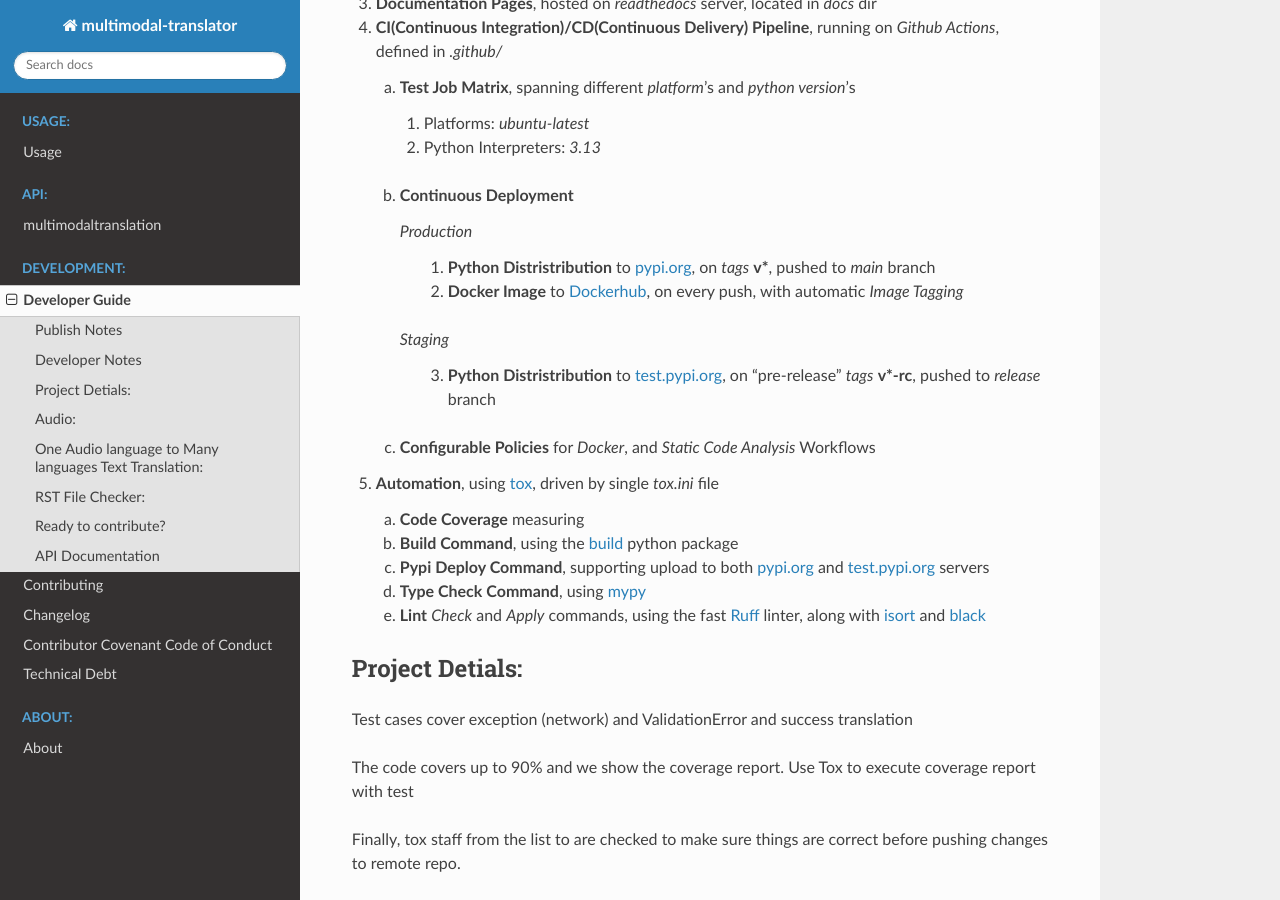
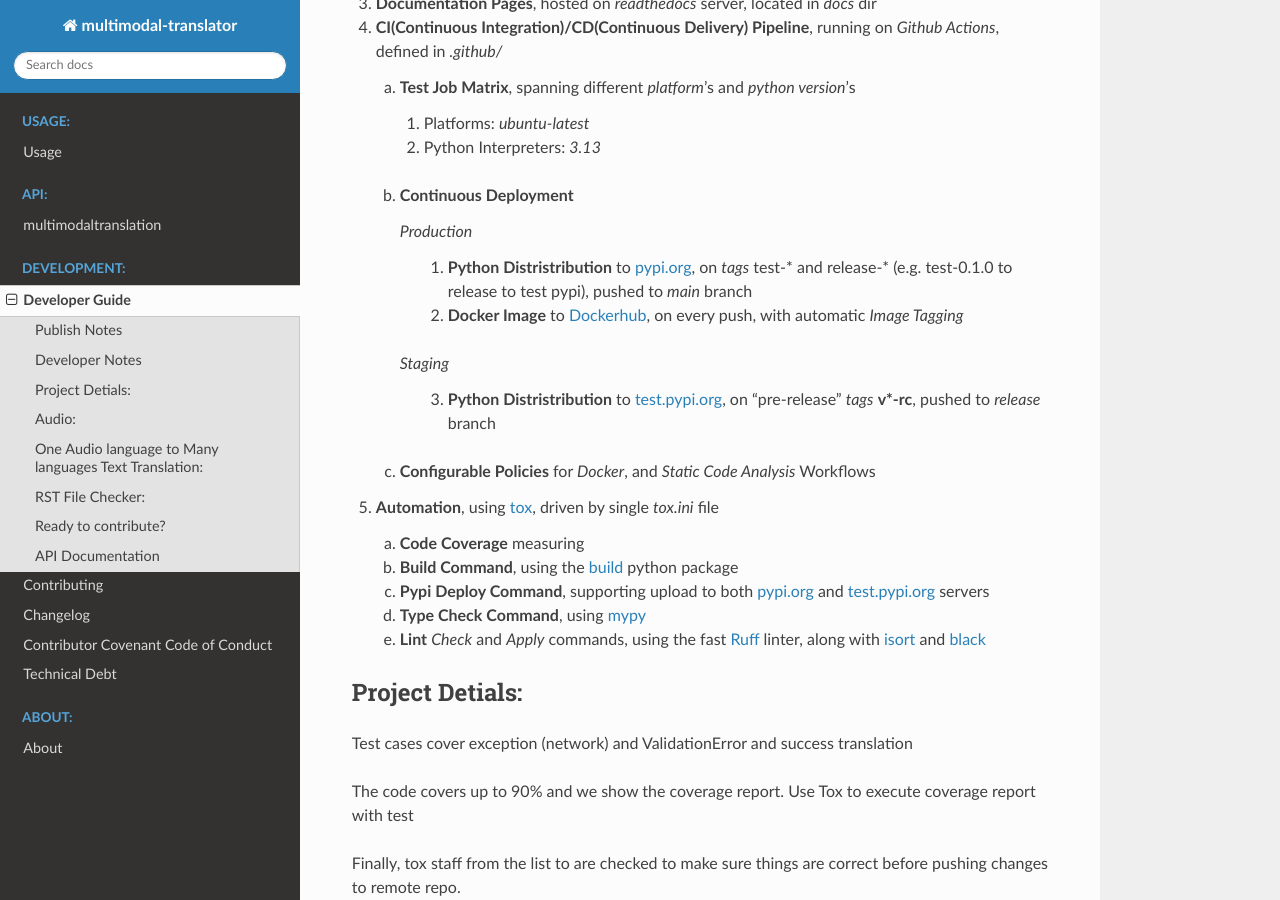
Before and after one commit to Issamricin/multimodal-translation, a Sphinx documentation site: the page built from docs/source/contents/developer_guide.rst, in a window 1280 px wide and 900 px high, scrolled down 1861 px. Built offline with Sphinx 7.4.7 and the Read the Docs theme 3.1.0, drawn with Linux system fonts in a browser that asks for light colours.

Commit message:
fixed documentation

```diff
--- a/docs/source/contents/developer_guide.rst
+++ b/docs/source/contents/developer_guide.rst
@@ -102,7 +102,7 @@ Testing, Documentation Building, Scripts, CI/CD, Static Code Analysis for this p
 
       `Production`
 
-         1. **Python Distristribution** to `pypi.org`_, on `tags` **v***, pushed to `main` branch
+         1. **Python Distristribution** to `pypi.org`_, on `tags` test-* and release-* (e.g. test-0.1.0 to release to test pypi), pushed to `main` branch
          2. **Docker Image** to `Dockerhub`_, on every push, with automatic `Image Tagging`
 
       `Staging`
```
